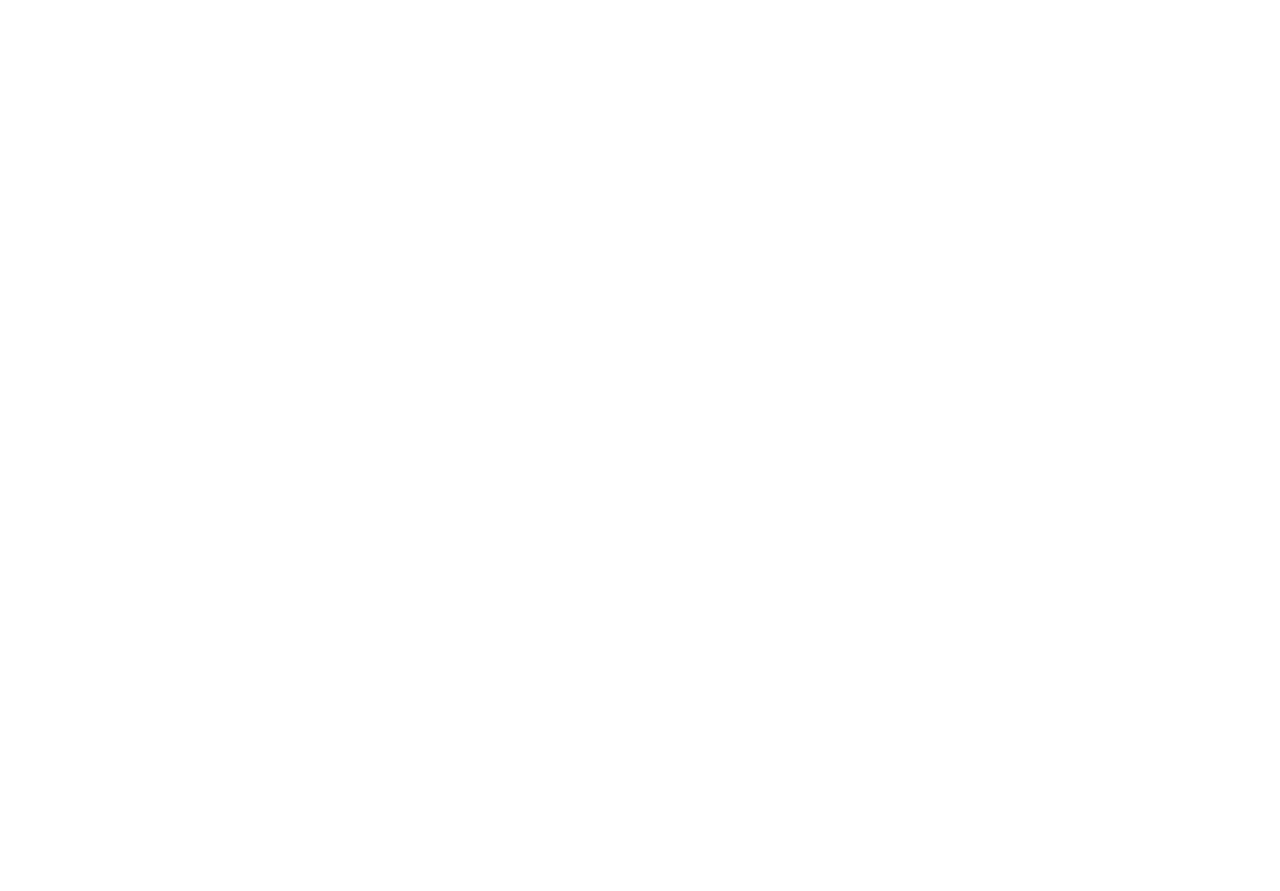
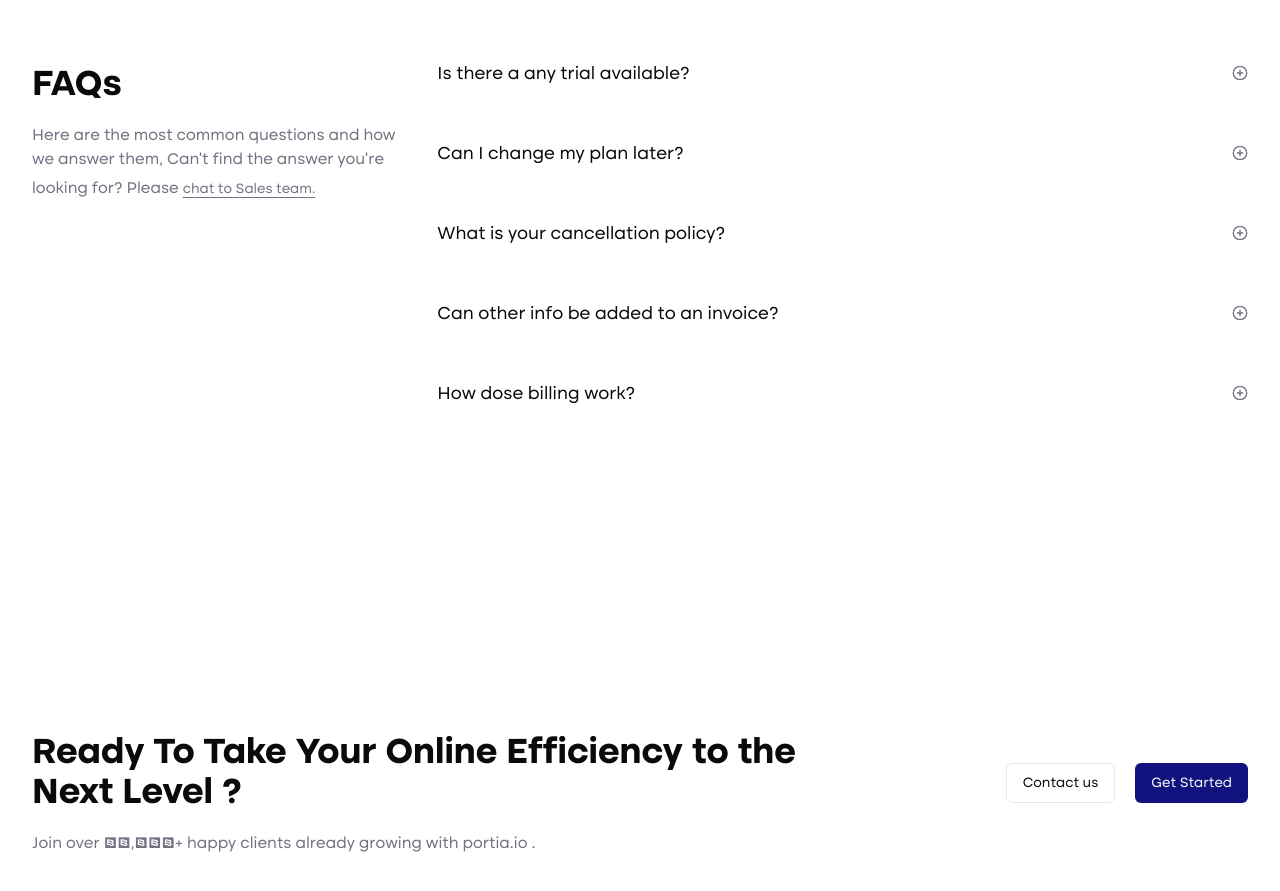
Before and after one commit to Saeed-Altout/portia, a Next.js app: page /our-plans in a window 1280 px wide. Shown: the part 2760-3651 px from the top of the page. Before the commit the page ends 1622 px from the top, so only its background shows below. Built offline with nearby package versions, Linux system fonts and the light colour scheme.

Commit message:
1- create CTA section in our pricing page. 2- move faqs, features and testimonials to global components of website.

```diff
--- /dev/null
+++ b/app/(website)/(pages)/our-plans/_components/cta.tsx
@@ -0,0 +1,20 @@
+import { Button } from "@/components/ui/button";
+import { Heading } from "@/app/(website)/_components/heading";
+
+export default function CTA() {
+  return (
+    <section className="max-container section">
+      <Heading
+        title="Ready To Take Your Online Efficiency to the Next Level ?"
+        description="Join over 40,000+ happy clients already growing with portia.io ."
+      >
+        <div className="flex items-center justify-center flex-col md:flex-row gap-5">
+          <Button variant="outline" className="w-full">
+            Contact us
+          </Button>
+          <Button className="w-full -order-1 md:order-1">Get Started</Button>
+        </div>
+      </Heading>
+    </section>
+  );
+}
--- a/app/(website)/(pages)/our-plans/page.tsx
+++ b/app/(website)/(pages)/our-plans/page.tsx
@@ -1,9 +1,18 @@
+import CTA from "./_components/cta";
+
 import { Plans } from "./_components/plans";
+import { Features } from "../../_components/features";
+import { Testimonials } from "../../_components/testimonials";
+import { FAQs } from "../../_components/faqs";
 
 export default function OurPlans() {
   return (
     <main>
       <Plans />
+      <Features />
+      <Testimonials />
+      <FAQs />
+      <CTA />
     </main>
   );
 }
--- a/app/(website)/_components/heading.tsx
+++ b/app/(website)/_components/heading.tsx
@@ -15,14 +15,14 @@
 } & React.HTMLAttributes<HTMLElement>) => {
   return (
     <div className="flex items-start justify-start flex-col gap-5 md:flex-row md:items-center md:justify-between">
-      <div className="space-y-5 flex-1 relative">
+      <div className="space-y-5 flex-1 relative max-w-3xl">
         <span className="block absolute -top-9 left-0 text-primary font-semibold">
           {heading}
         </span>
         <h1 className="text-3xl md:text-4xl font-semibold">{title}</h1>
         <p>{description}</p>
       </div>
-      <div>{children}</div>
+      <div className="w-full md:w-fit">{children}</div>
     </div>
   );
 };
```
Also changed, not shown: app/(website)/(pages)/(home)/page.tsx (+4 -3 lines), app/(website)/_components/faqs.tsx (renamed from app/(website)/(pages)/(home)/_components/faqs.tsx), app/(website)/_components/features.tsx (renamed from app/(website)/(pages)/(home)/_components/features.tsx), app/(website)/_components/testimonials.tsx (renamed from app/(website)/(pages)/(home)/_components/testimonials.tsx).
